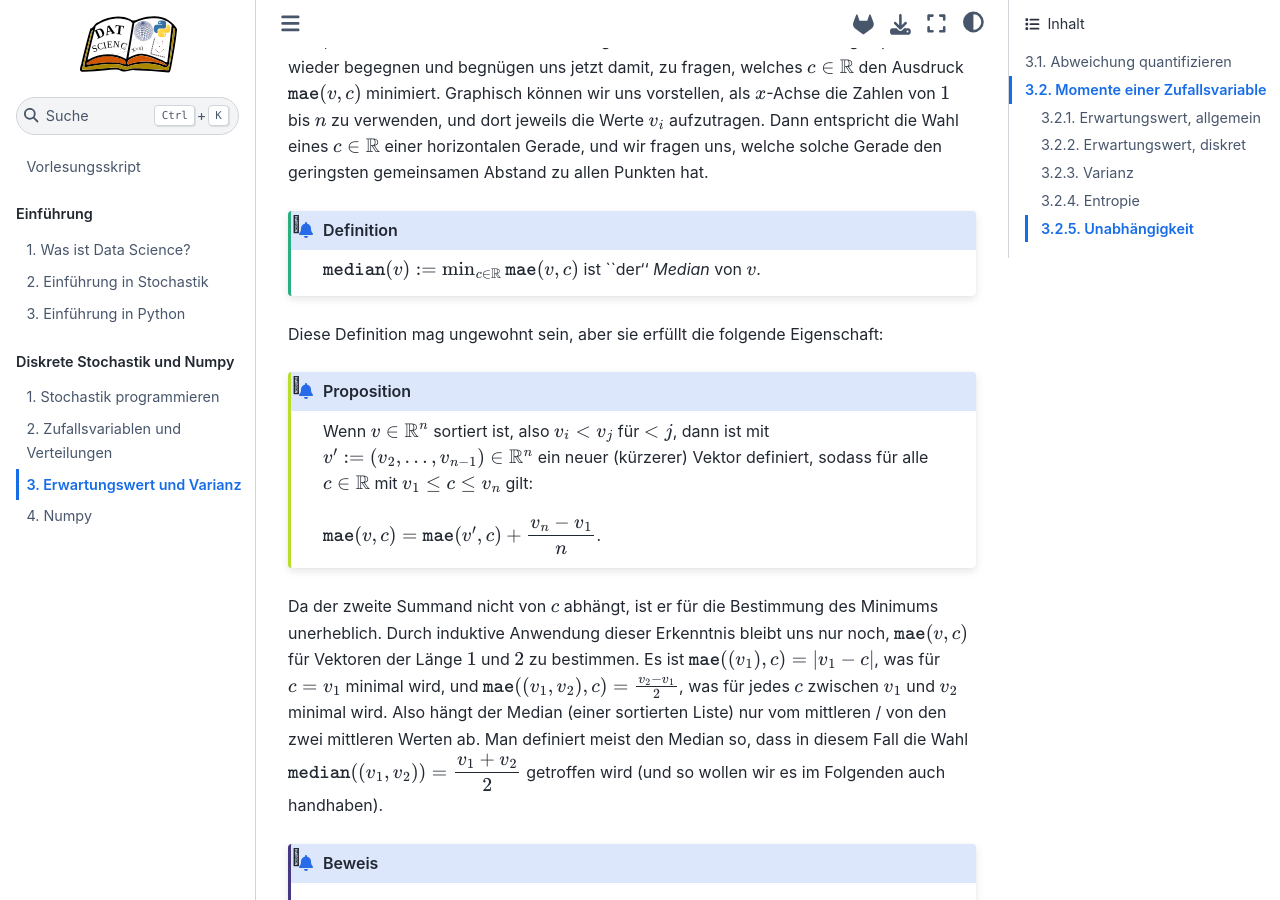
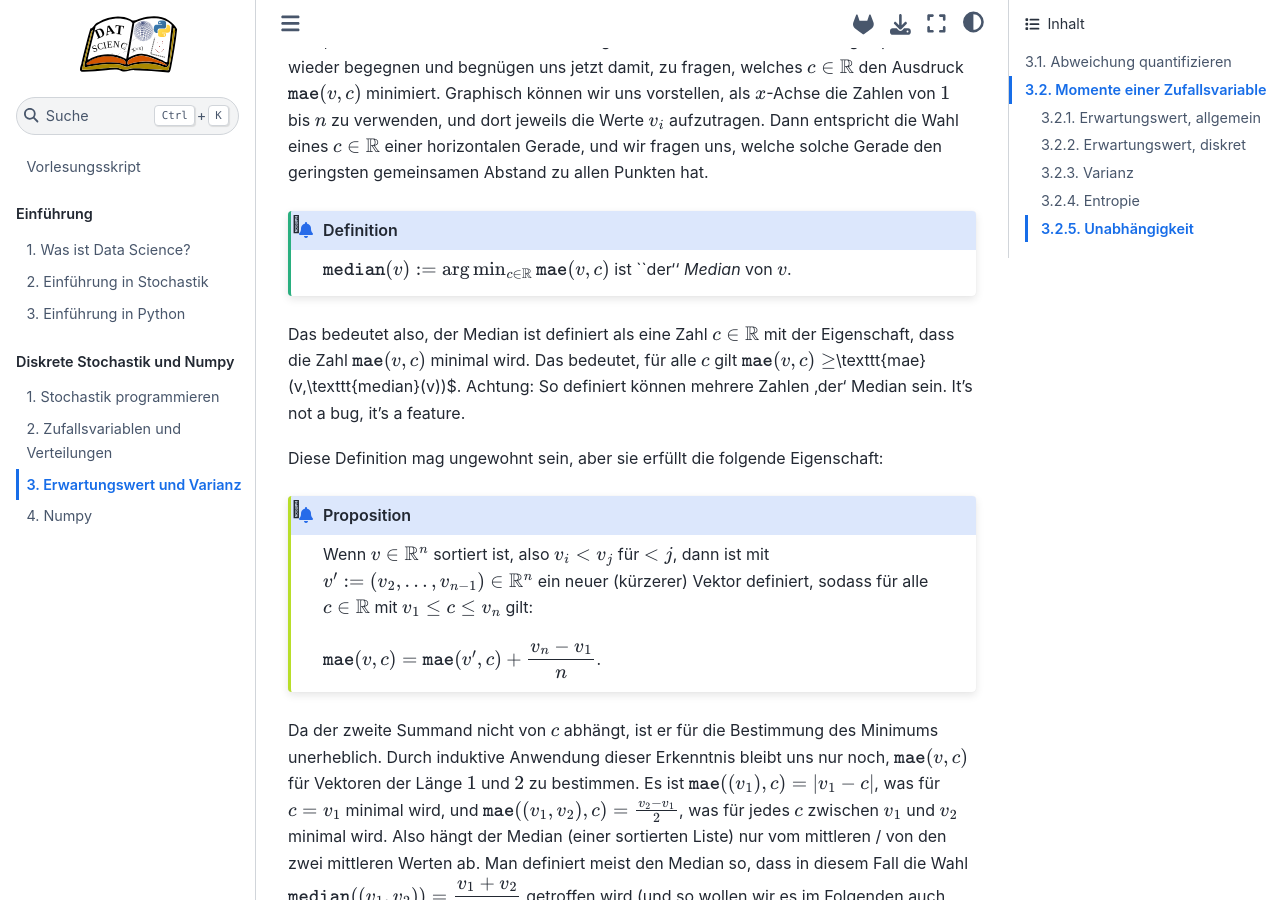
Before and after one commit to konradvoelkel/ds-skript-mirror, a Jupyter Book: the page built from erwartungswert.md, in a window 1280 px wide and 900 px high, scrolled down 749 px. Built offline with Jupyter Book 1.0.4 settings and Sphinx 7.4.7 and the Sphinx Book theme 1.1.4, drawn with Linux system fonts in a browser that asks for light colours; some of the changed text lies outside the part shown.

Commit message:
fix argmin latex for html

```diff
--- a/erwartungswert.md
+++ b/erwartungswert.md
@@ -22,8 +22,12 @@ Wenn $v = (1,2,3,4)$ und $c=2$, so ist $\texttt{mae}(v,c) = \sum_{i=1}^4 \dfrac{
 Es ist natürlich sofort für einen Vektor $v$ interessant, welcher Vektor $w$ die geringste mittlere absolute Abweichung hat. Wenn man an $w$ jedoch keine weiteren Bedingungen stellt, ist mit $w=v$ das Minimum schnell gefunden. Wir werden dieser Frage später wieder begegnen und begnügen uns jetzt damit, zu fragen, welches $c \in \mathbb{R}$ den Ausdruck $\texttt{mae}(v,c)$ minimiert. Graphisch können wir uns vorstellen, als $x$-Achse die Zahlen von $1$ bis $n$ zu verwenden, und dort jeweils die Werte $v_i$ aufzutragen. Dann entspricht die Wahl eines $c \in \mathbb{R}$ einer horizontalen Gerade, und wir fragen uns, welche solche Gerade den geringsten gemeinsamen Abstand zu allen Punkten hat.
 
 :::{admonition} Definition
-$\texttt{median}(v) := \min_{c \in \mathbb{R}} \texttt{mae}(v,c)$ ist \`\`der'' *Median* von $v$.
+$\texttt{median}(v) := \arg\min_{c \in \mathbb{R}} \texttt{mae}(v,c)$ ist \`\`der'' *Median* von $v$.
 :::
+
+Das bedeutet also, der Median ist definiert als eine Zahl $c \in \mathbb{R}$ mit der Eigenschaft, dass die Zahl $\texttt{mae}(v,c)$ minimal wird.
+Das bedeutet, für alle $c$ gilt $\texttt{mae}(v,c) \geq $\texttt{mae}(v,\texttt{median}(v))$.
+Achtung: So definiert können mehrere Zahlen 'der' Median sein. It's not a bug, it's a feature.
 
 Diese Definition mag ungewohnt sein, aber sie erfüllt die folgende Eigenschaft:
 
@@ -65,7 +69,7 @@ und für $c \in \mathbb{R}^n$ schreiben wir $\texttt{mse}(v,c) := \texttt{mse}(v
 :::{admonition} Proposition
 Für einen Vektor $v \in \mathbb{R}^n$ minimiert der (arithmetische) *Mittelwert* von $v$ die mittlere quadratische Abweichung:
 
-$\texttt{mean}(v) := \sum_{i=1}^n \dfrac{v_i}{n} = \min_{c \in \mathbb{R}} \texttt{mse}(v,c)$.
+$\texttt{mean}(v) := \sum_{i=1}^n \dfrac{v_i}{n} = \arg\min_{c \in \mathbb{R}} \texttt{mse}(v,c)$.
 :::
 
 :::{admonition} Beweis
```
